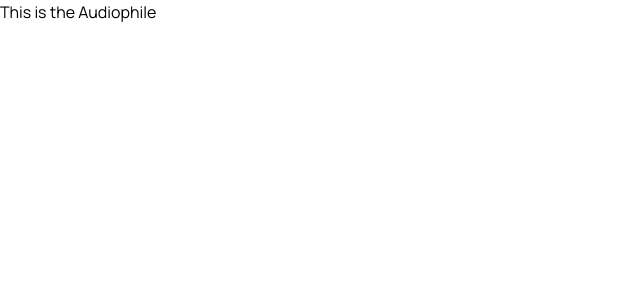
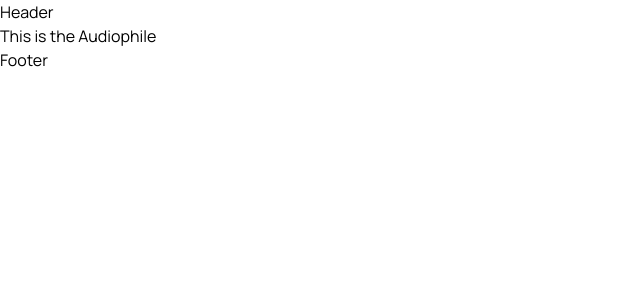
Before and after one commit to Jesuloba-world/audiophile, a Next.js app: page / in a window 1280 px wide. Shown: the top 300 px of the page, without its empty margins (0-640 px from the left). Built offline with nearby package versions, Linux system fonts and the light colour scheme.

Commit message:
create layouts

```diff
--- /dev/null
+++ b/containers/layout/main/index.tsx
@@ -0,0 +1,18 @@
+import { FC, ReactNode } from "react";
+import Head from "next/head";
+
+interface layoutProps {
+	children: ReactNode;
+	title?: string;
+}
+
+export const MainLayout: FC<layoutProps> = ({ children, title }) => (
+	<>
+		<Head>
+			<title>{title ? title : "Audiophile"}</title>
+		</Head>
+		<h1>Header</h1>
+		{children}
+		<h1>Footer</h1>
+	</>
+);
--- a/pages/_app.tsx
+++ b/pages/_app.tsx
@@ -1,12 +1,15 @@
 import "../styles/globals.css";
-import type { AppProps } from "next/app";
+import type { AppPropsWithLayout } from "../types/next";
 import { ThemeProvider } from "styled-components";
 import { theme } from "../styled.config";
 
-function MyApp({ Component, pageProps }: AppProps) {
+function MyApp({ Component, pageProps }: AppPropsWithLayout) {
+	// Use the layout defined at the page level, if available
+	const getLayout = Component.getLayout || ((page) => page);
+
 	return (
 		<ThemeProvider theme={theme}>
-			<Component {...pageProps} />
+			{getLayout(<Component {...pageProps} />, pageProps)}
 		</ThemeProvider>
 	);
 }
--- a/pages/index.tsx
+++ b/pages/index.tsx
@@ -1,6 +1,8 @@
-import type { NextPage } from "next";
+import type { NextPageWithLayout } from "types/next";
+import { ReactElement } from "react";
+import { MainLayout } from "containers/layout/main";
 
-const Home: NextPage = () => {
+const Home: NextPageWithLayout = () => {
 	return (
 		<div>
 			<h1>This is the Audiophile</h1>
@@ -8,4 +10,8 @@ const Home: NextPage = () => {
 	);
 };
 
+Home.getLayout = (page: ReactElement) => {
+	return <MainLayout>{page}</MainLayout>;
+};
+
 export default Home;
--- a/tailwind.config.js
+++ b/tailwind.config.js
@@ -2,6 +2,7 @@ module.exports = {
 	content: [
 		"./pages/**/*.{js,ts,jsx,tsx}",
 		"./components/**/*.{js,ts,jsx,tsx}",
+		"./containers/**/*.{js,ts,jsx,tsx}",
 	],
 	theme: {
 		colors: {
--- a/tsconfig.json
+++ b/tsconfig.json
@@ -17,7 +17,8 @@
     "resolveJsonModule": true,
     "isolatedModules": true,
     "jsx": "preserve",
-    "incremental": true
+    "incremental": true,
+    "baseUrl": "."
   },
   "include": [
     "next-env.d.ts",
--- /dev/null
+++ b/types/next.ts
@@ -0,0 +1,11 @@
+import type { ReactElement, ReactNode } from "react";
+import type { NextPage } from "next";
+import type { AppProps } from "next/app";
+
+export type NextPageWithLayout<T = {}> = NextPage<T> & {
+	getLayout?: (page: ReactElement, props: any) => ReactNode;
+};
+
+export type AppPropsWithLayout<T = {}> = AppProps & {
+	Component: NextPageWithLayout<T>;
+};
```
